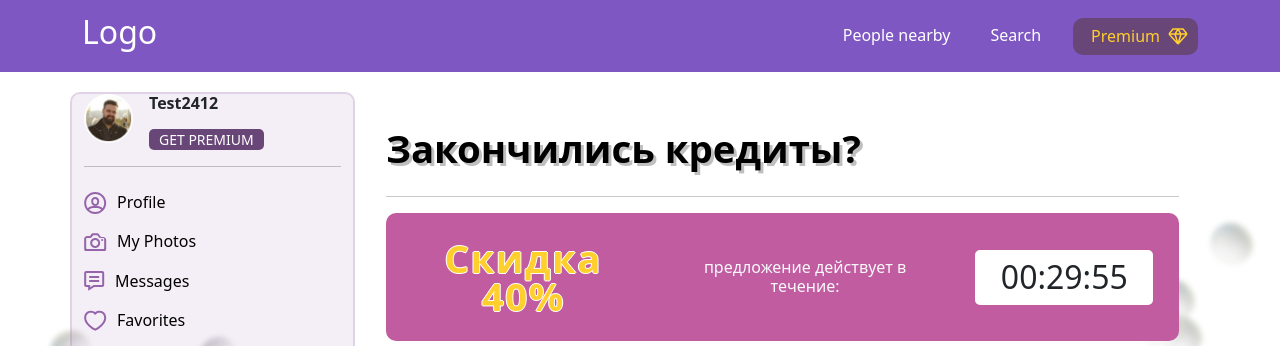
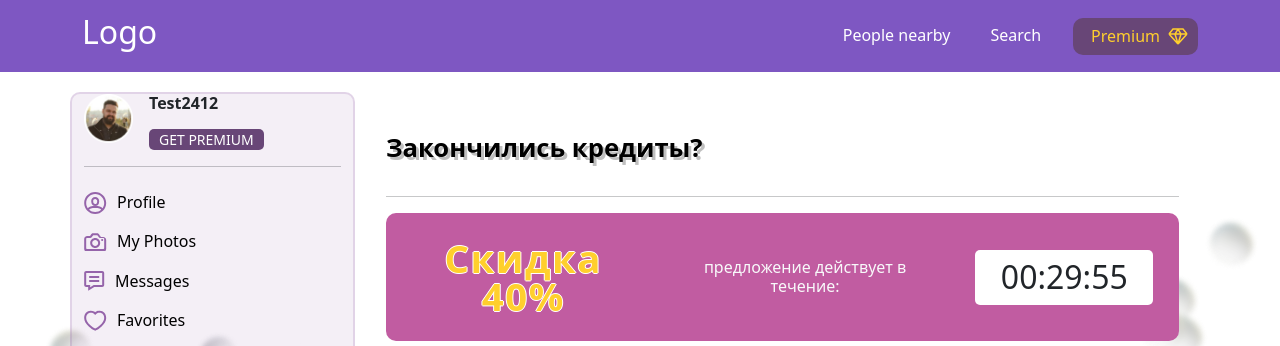
Before and after one commit to Akkio-O/landing_credit-shop, a website with bundled scripts: page src/index.html in a window 1280 px wide. Shown: the top 346 px of the page. Built offline with nearby package versions, Linux system fonts and the light colour scheme.

Commit message:
change value title

```diff
--- a/src/index.js
+++ b/src/index.js
@@ -6,8 +6,8 @@ import parallax from "./js/parallax.mjs";
 // carousel
 
 window.addEventListener("DOMContentLoaded", () => {
+  updateClassBasedOnWidth();
   parallax();
-  updateClassBasedOnWidth();
   setTimer();
 });
 
--- a/src/sass/section/_content.sass
+++ b/src/sass/section/_content.sass
@@ -1,7 +1,7 @@
 .main
 	padding: 1.5rem 31px
 	&__title
-		font-size: clamp(3vw, 1vw, 4vw)
+		font-size: clamp(1.5rem, 2vw, 4rem)
 		font-weight: 700
 		line-height: 5vw
 		text-align: left
```
Also changed, not shown: src/css/main.min.css.
